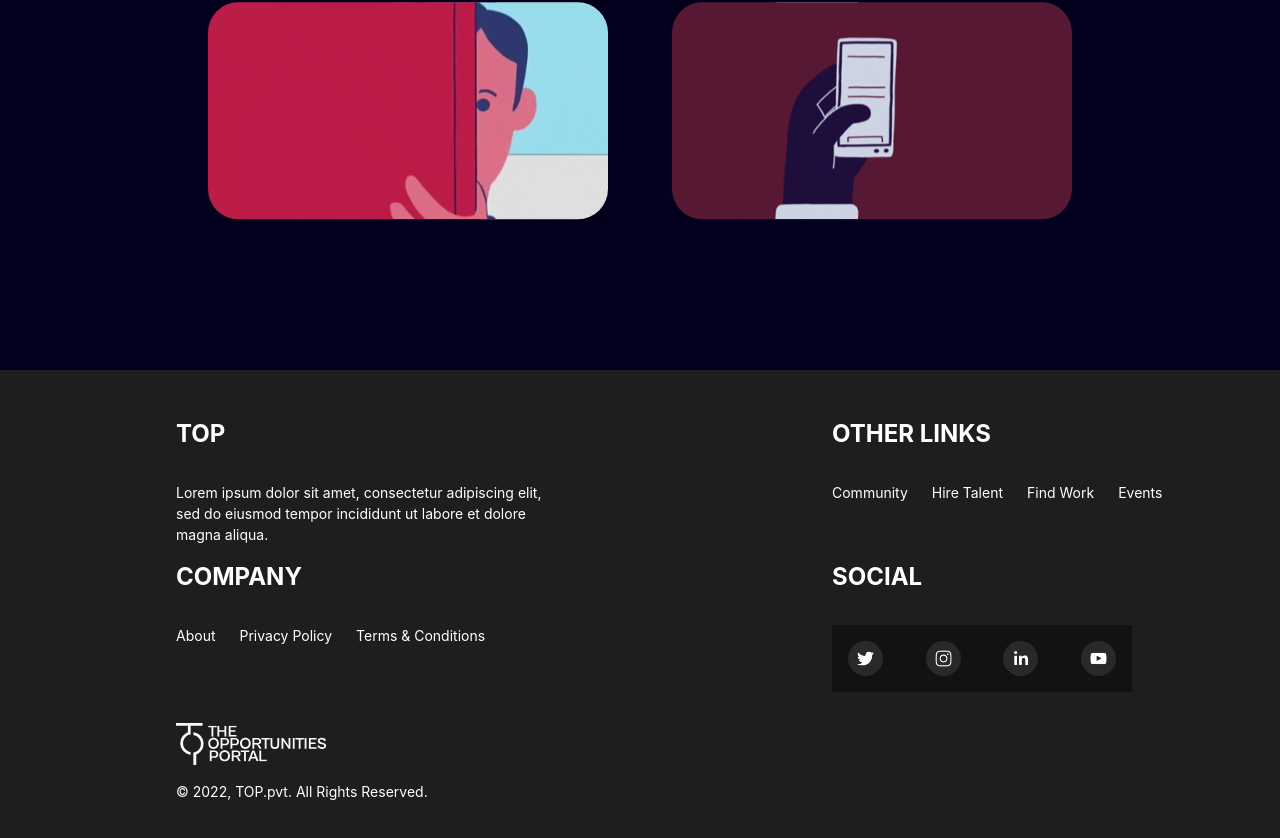
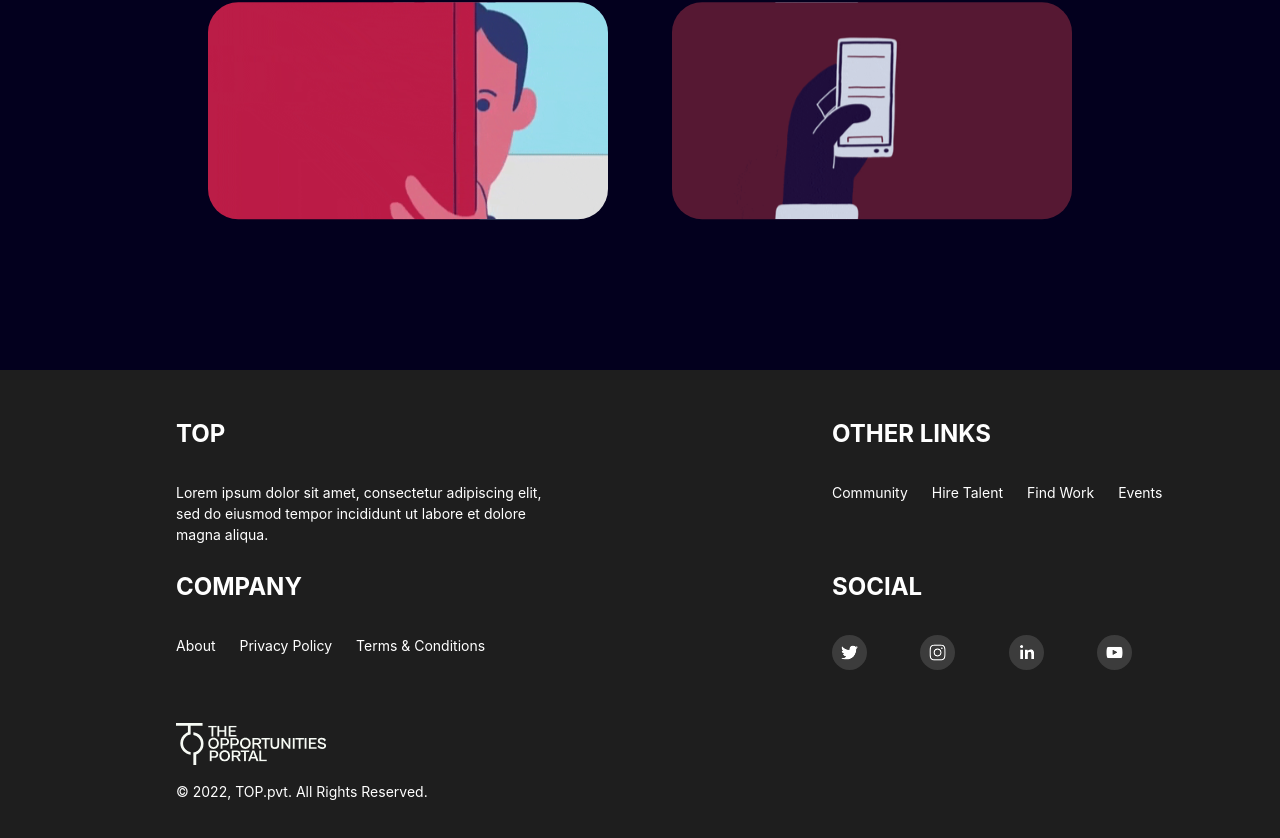
Before and after one commit to The-Opportunties-Portal/top-landing, a Next.js app: page / in a window 1280 px wide. Shown: the part 4030-4868 px from the top of the page. Built offline with nearby package versions, Linux system fonts and the light colour scheme.

Commit message:
style: Remove background for socials bar

```diff
--- a/components/index/Footer.tsx
+++ b/components/index/Footer.tsx
@@ -66,34 +66,29 @@ export const Footer = () => {
         <Heading mb={{ base: 1, lg: 8 }} fontSize={{ base: "lg", md: "2xl" }}>
           SOCIAL
         </Heading>
-        <HStack
-          bg={"#121212"}
-          p={4}
-          justify={"space-between"}
-          w={{ base: "300px", md: "300px" }}
-        >
+        <HStack justify={"space-between"} w={{ base: "300px", md: "300px" }}>
           <SocialIcon
             url="https://twitter.com/johntony366/"
             fgColor="white"
-            bgColor="#292929"
+            bgColor="#3C3C3C"
             style={{ height: 35, width: 35 }}
           />
           <SocialIcon
             url="https://instagram.com/john.tony366/"
             fgColor="white"
-            bgColor="#292929"
+            bgColor="#3C3C3C"
             style={{ height: 35, width: 35 }}
           />
           <SocialIcon
             url="https://www.linkedin.com/johntony366"
             fgColor="white"
-            bgColor="#292929"
+            bgColor="#3C3C3C"
             style={{ height: 35, width: 35 }}
           />
           <SocialIcon
             url="https://www.youtube.com/channel/UCjOxgxgP5Dhw0iBpaQpX0vA"
             fgColor="white"
-            bgColor="#292929"
+            bgColor="#3C3C3C"
             style={{ height: 35, width: 35 }}
           />
         </HStack>
```
